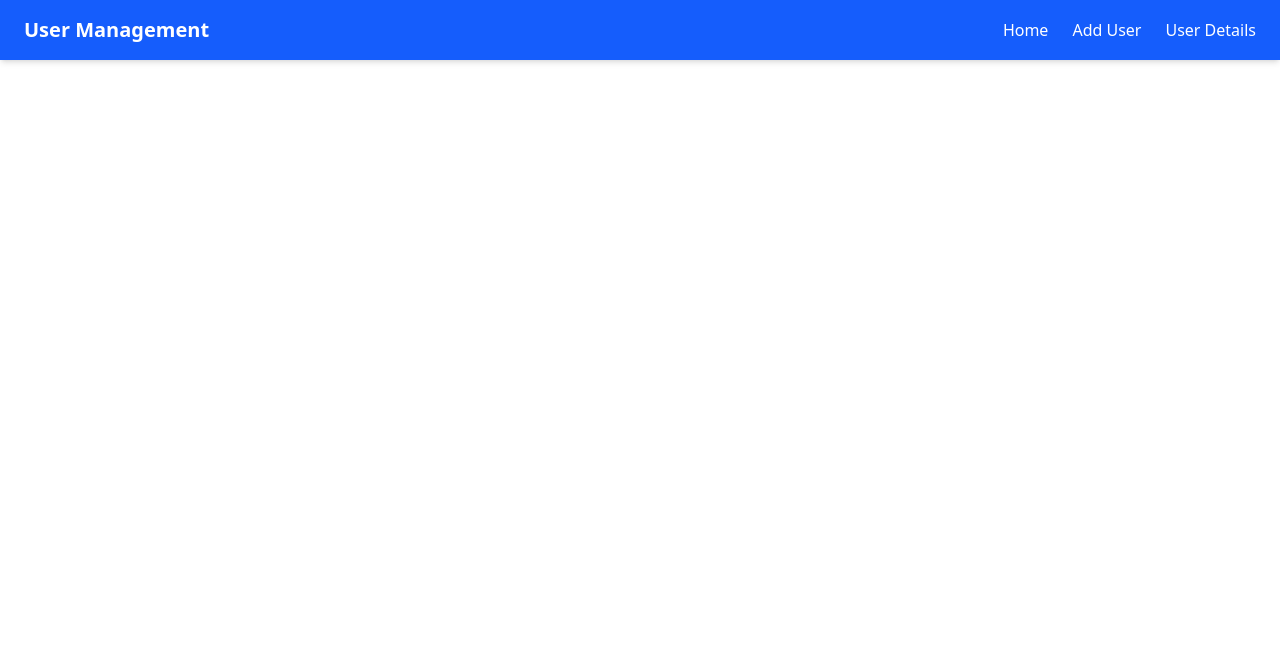
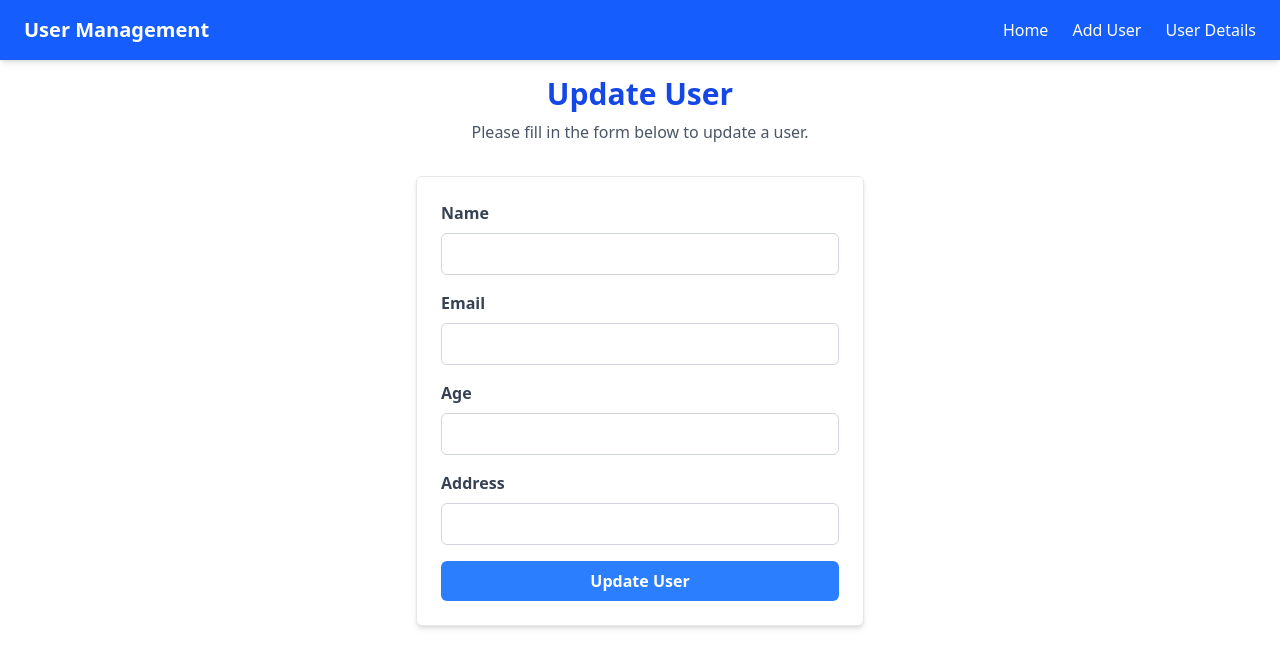
Before and after one commit to Yasintha8/user-management-system, a React (Vite) app in the folder frontend/: page /update-user/1 in a window 1280 px wide. Shown: the top 668 px of the page. Built offline with nearby package versions, Linux system fonts and the light colour scheme; no server answers; the HTML template or start-up script is replaced by a standard one.

Commit message:
Implement updateUser function and other pages styles changes

```diff
--- a/frontend/src/App.jsx
+++ b/frontend/src/App.jsx
@@ -4,6 +4,7 @@
 import UserDetails  from './components/userDetails'
 import Navbar from './components/navbar'
 import { Toaster } from 'react-hot-toast';
+import UpdateUser from './components/updateUser'
 
 function App() {
 
@@ -16,6 +17,7 @@
         <Route path="/mainhome" element={<Home />} />
         <Route path="/add-user" element={<Adduser />} />
         <Route path="/user-details" element={<UserDetails />} />
+        <Route path="/update-user/:id" element={<UpdateUser />} />
       </Routes>
     </div>
   )
--- a/frontend/src/components/updateUser.jsx
+++ b/frontend/src/components/updateUser.jsx
@@ -1,18 +1,113 @@
 import axios from "axios";
 import { useState, useEffect } from "react";
-import { useNavigate } from "react-router-dom";
+import { useNavigate, useParams } from "react-router-dom";
 import { toast } from "react-hot-toast";
 
 const UpdateUser = () => {
 
+    const { id } = useParams();
 
+    const navigate = useNavigate();
 
+    const [name, setName] = useState('');
+    const [email, setEmail] = useState('');
+    const [age, setAge] = useState('');
+    const [address, setAddress] = useState('');
 
+    const onsubmit = async (e) => {
+        e.preventDefault();
+        const data = { name, email, age, address }
+
+        try {
+            const response = await axios.put(import.meta.env.VITE_BACKEND_URL + `/api/users/${id}`,
+              data
+            );
+            console.log("User updated successfully :", response.data);
+            toast.success("User updated successfully");
+            navigate('/user-details');
+        } catch (error) {
+            console.error(error);
+            toast.error("Unable to update user");
+        }
+    }
+
+    useEffect(() => {
+        const fetchUser = async () => {
+            try {
+                const response = await axios.get(import.meta.env.VITE_BACKEND_URL + `/api/users/${id}`);
+                console.log(response.data);
+                setName(response.data.name);
+                setEmail(response.data.email);
+                setAge(response.data.age);
+                setAddress(response.data.address);
+            } catch (error) {
+                console.error(error);
+            }
+        }
+        fetchUser();
+    }, [id]);
 
   return (
-    <div>
-      <h1 className="text-3xl font-bold text-center text-blue-700 mb-2">Update User</h1>
-    </div>
+    <div className="px-4 sm:px-6 md:px-8">
+        <h1 className="text-3xl font-bold text-center text-blue-700 mb-2 mt-4">Update User</h1>
+        <p className="text-center text-gray-600 mb-8">Please fill in the form below to update a user.</p>
+
+        <form
+            onSubmit={onsubmit}
+            className="w-full max-w-md mx-auto bg-white p-6 rounded-md shadow-md border border-gray-200">
+
+            <div className="mb-4">
+            <label htmlFor="name" className="block text-gray-700 font-semibold mb-2">Name</label>
+            <input
+                type="text"
+                id="name"
+                value={name}
+                onChange={(e) => setName(e.target.value)}
+                className="w-full px-4 py-2 border border-gray-300 rounded-md focus:outline-none focus:ring-2 focus:ring-blue-400"
+            />
+            </div>
+
+            <div className="mb-4">
+            <label htmlFor="email" className="block text-gray-700 font-semibold mb-2">Email</label>
+            <input
+                type="email"
+                id="email"
+                value={email}
+                onChange={(e) => setEmail(e.target.value)}
+                className="w-full px-4 py-2 border border-gray-300 rounded-md focus:outline-none focus:ring-2 focus:ring-blue-400"
+            />
+            </div>
+
+            <div className="mb-4">
+            <label htmlFor="age" className="block text-gray-700 font-semibold mb-2">Age</label>
+            <input
+                type="number"
+                id="age"
+                value={age}
+                onChange={(e) => setAge(e.target.value)}
+                className="w-full px-4 py-2 border border-gray-300 rounded-md focus:outline-none focus:ring-2 focus:ring-blue-400"
+            />
+            </div>
+
+            <div className="mb-4">
+            <label htmlFor="address" className="block text-gray-700 font-semibold mb-2">Address</label>
+            <input
+                type="text"
+                id="address"
+                value={address}
+                onChange={(e) => setAddress(e.target.value)}
+                className="w-full px-4 py-2 border border-gray-300 rounded-md focus:outline-none focus:ring-2 focus:ring-blue-400"
+            />
+            </div>
+
+            <button
+            type="submit"
+            className="w-full bg-blue-500 hover:bg-blue-600 text-white font-semibold py-2 px-4 rounded-md transition duration-200 ease-in-out cursor-pointer"
+            >
+            Update User
+            </button>
+        </form>
+        </div>
   )
 }
 
--- a/frontend/src/components/userDetails.jsx
+++ b/frontend/src/components/userDetails.jsx
@@ -41,7 +41,11 @@
             <p className="text-gray-600">Age: {user.age}</p>
             <p className="text-gray-600">Address: {user.address}</p>
             <div className="mt-4">
-              <button className="mr-2 bg-blue-500 hover:bg-blue-600 text-white py-2 px-4 rounded cursor-pointer">Update</button>
+              <button
+                onClick={() =>
+                  window.location.href = `/update-user/${user._id}`
+                }
+                className="mr-2 bg-blue-500 hover:bg-blue-600 text-white py-2 px-4 rounded cursor-pointer">Update</button>
               <button className="mr-2 bg-red-500 hover:bg-red-600 text-white py-2 px-4 rounded cursor-pointer">Delete</button>
             </div>
           </div>
```
